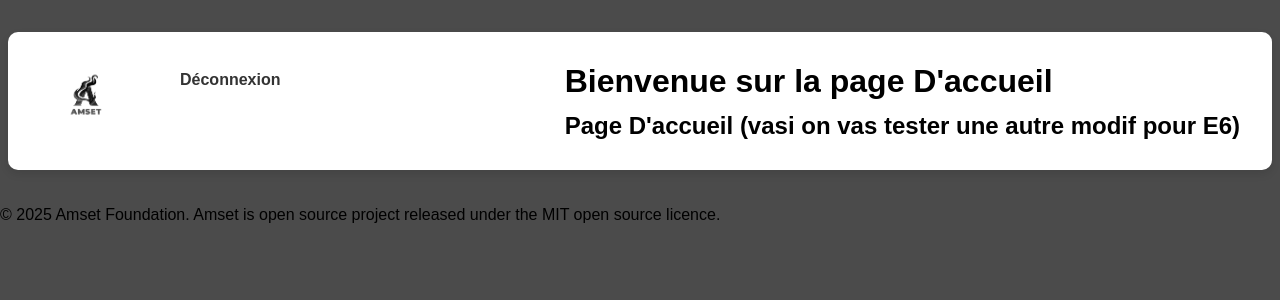
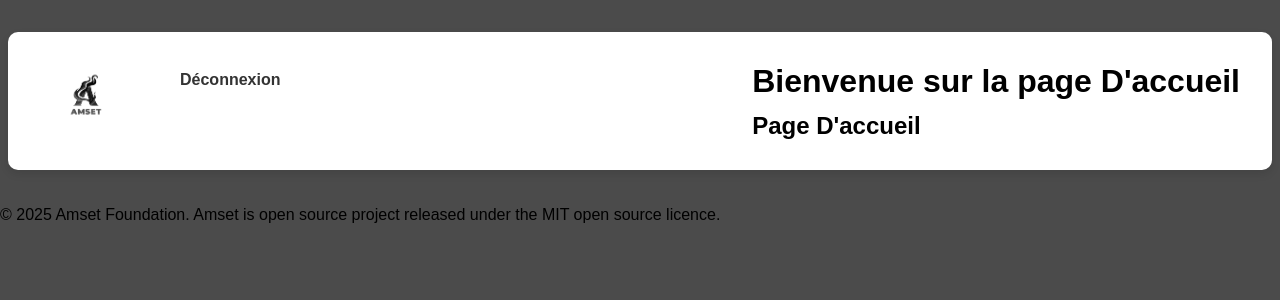
Before and after one commit to zepsynoo/AP3-Amset, a CodeIgniter 4 app: template app/Views/accueil.php in a window 1280 px wide. Shown: the top 300 px of the page. Run offline with PHP 8.4 and a stand-in for CodeIgniter, Linux system fonts and the light colour scheme; the template is opened without the code that fills it, so the values that code supplies are empty; some libraries are stand-ins or nearby versions.

Commit message:
revenue a la n'ormal

```diff
--- a/app/Views/accueil.php
+++ b/app/Views/accueil.php
@@ -11,7 +11,7 @@
 
     <h1>Bienvenue sur la page D'accueil</h1>
 
-    <h2>Page D'accueil (vasi on vas tester une autre modif pour E6)</h2>
+    <h2>Page D'accueil</h2>
 
 
 
```
